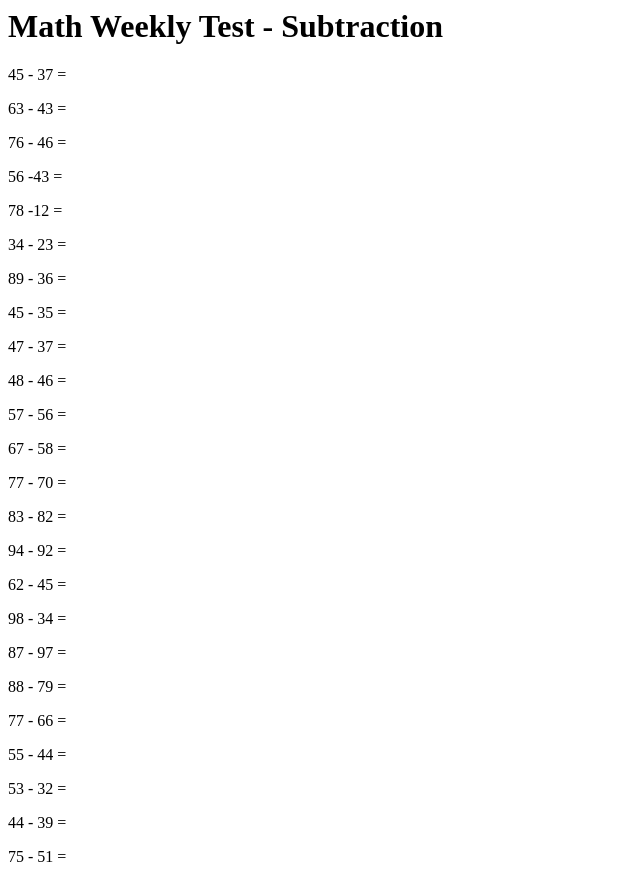
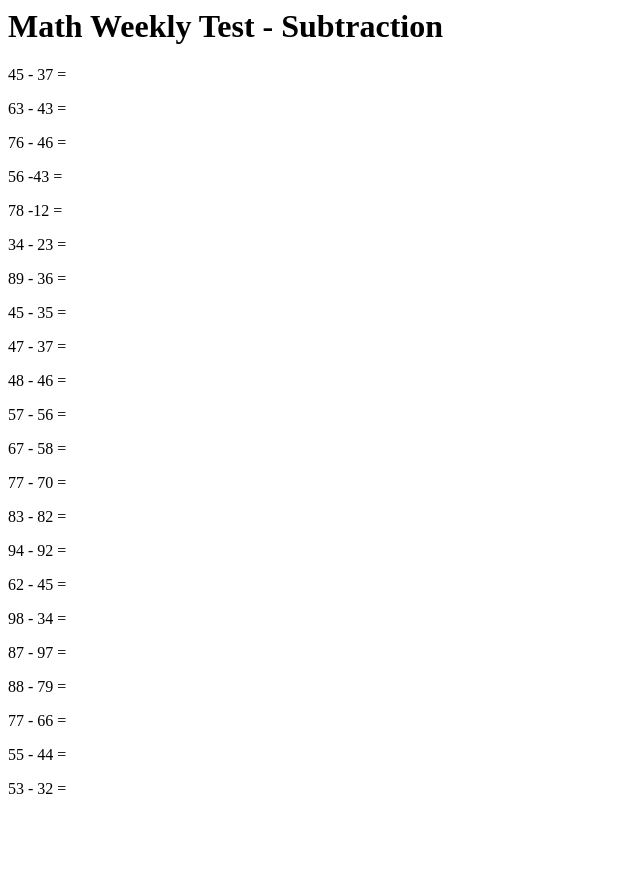
Before and after one commit to karimulla/spellit, a plain HTML site: page subtraction.html in a window 1280 px wide. Shown: the whole page, without its empty margins (0-640 px from the left). After the commit the page ends 814 px from the top, so only its background shows below. Drawn offline with Linux system fonts and the light colour scheme.

Commit message:
Update subtraction.html

```diff
--- a/subtraction.html
+++ b/subtraction.html
@@ -33,7 +33,5 @@
 <p>77 - 66 = </p>
 <p>55 - 44 = </p>
 <p>53 - 32 = </p>
-<p>44 - 39 = </p>
-<p>75 - 51 = </p>
-  </body>
+</body>
 </html>
```
